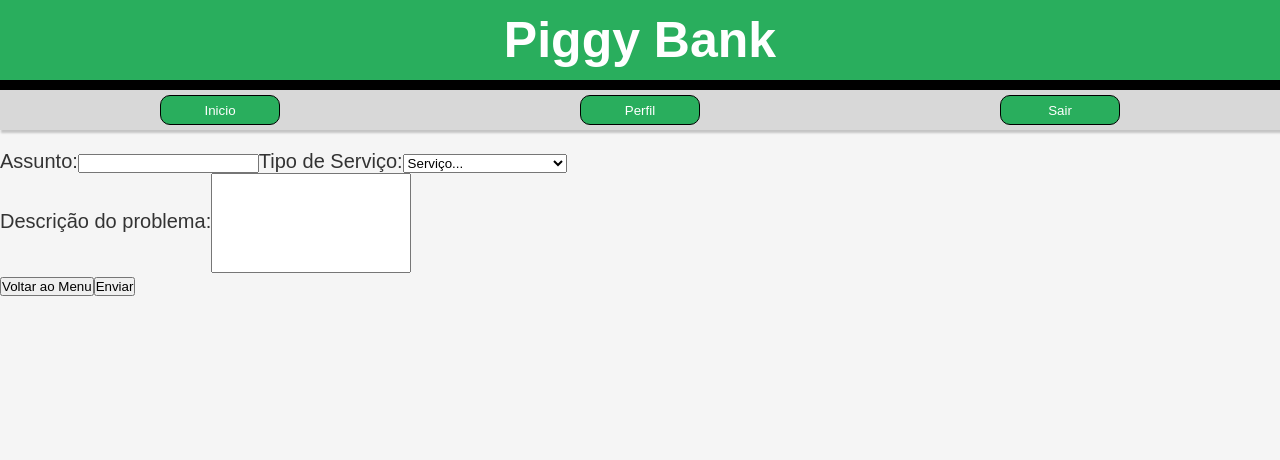
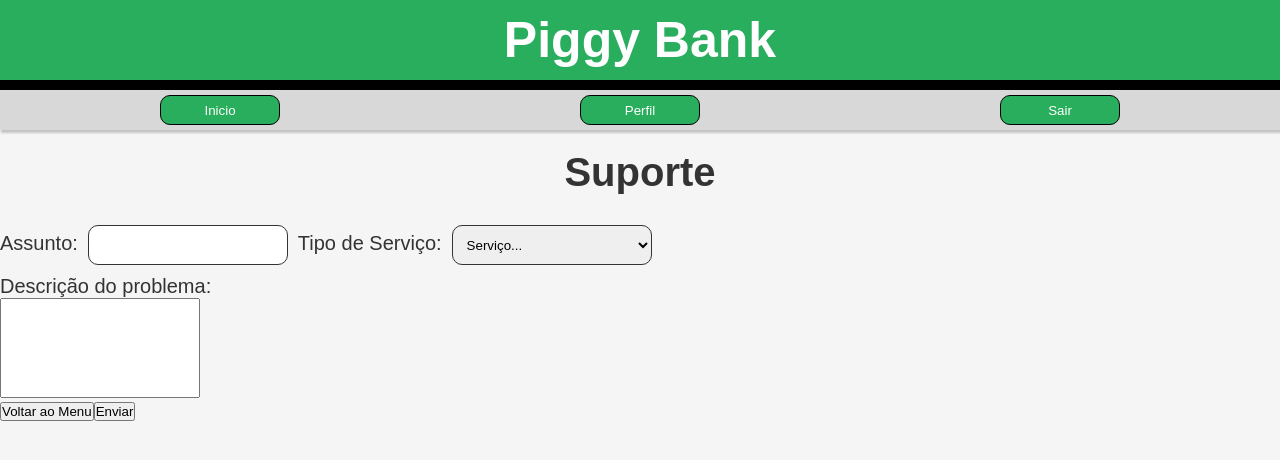
Before and after one commit to Rafcfs/piggybank, a React (Create React App) app in the folder frontend/: page /suporte in a window 1280 px wide. Shown: the top 460 px of the page. Built offline with nearby package versions, Linux system fonts and the light colour scheme; the HTML template or start-up script is replaced by a standard one.

Commit message:
request suport

```diff
--- a/frontend/src/screens/Login/index.tsx
+++ b/frontend/src/screens/Login/index.tsx
@@ -18,8 +18,10 @@ const Login: React.FC = () => {
                         <PrimaryLabel>Senha:</PrimaryLabel>
                         <PrimaryImput type={"password"} />
                     </div>
-                    <Link to="/menu"><PrimaryButton>Entrar</PrimaryButton></Link>
-                    <Link to="/SelectRegister"><PrimaryButton>Criar Conta</PrimaryButton></Link>
+                    <div style={{display: "flex"}}>
+                        <Link to="/menu"><PrimaryButton>Entrar</PrimaryButton></Link>
+                        <Link to="/SelectRegister"><PrimaryButton>Criar Conta</PrimaryButton></Link>
+                    </div>
                 </FormLogin>
             </AlignForm>
         </Container>
--- a/frontend/src/screens/Login/styles.ts
+++ b/frontend/src/screens/Login/styles.ts
@@ -9,6 +9,7 @@ export const AlignForm = styled.div`
     display: flex;
     justify-content: center;
     align-items: center;
+    margin-top: 50px;
 `
 
 export const FormLogin = styled.div`
--- a/frontend/src/screens/Movement/index.tsx
+++ b/frontend/src/screens/Movement/index.tsx
@@ -8,10 +8,6 @@ import { RequestSuport } from "../../services/RequestSuport";
 import { ButtonMoviment, ButtonMovimentDest, Container, Division, DivMargin, DivRadioButton, InputMoviment, TitleMoviment, ViewDestinatario, ViewOrigem } from "./styles";
 
 export function Moviment() {
-    async function HandleLogin(){
-        RequestSuport()
-    }
-
     return (
         <Container>
             <Header />
@@ -72,7 +68,7 @@ export function Moviment() {
 
                     <DivMargin>
                         <Link to="/menu"> <ButtonMovimentDest>Cancelar</ButtonMovimentDest></Link>
-                        <ButtonMovimentDest onClick={HandleLogin}>Trasnferir</ButtonMovimentDest>
+                        <ButtonMovimentDest onClick={() => {}}>Trasnferir</ButtonMovimentDest>
                     </DivMargin>
 
                 </ViewDestinatario>
--- a/frontend/src/screens/RegisterLegalClient/index.tsx
+++ b/frontend/src/screens/RegisterLegalClient/index.tsx
@@ -42,7 +42,7 @@ const RegisterLegalClient: React.FC = () => {
                             <Divquatro>
                                 <div>
                                     <label>Inscrição Estadual:</label>
-                                    <PrimaryImput type={"Text"} {...register("inscricao_estadual")} />
+                                    <PrimaryImput type={"Text"} {...register("incricao_estadual")} />
                                 </div>
                                 <div>
                                     <label>Nome do Responsável:</label>
--- a/frontend/src/screens/Support/index.tsx
+++ b/frontend/src/screens/Support/index.tsx
@@ -1,40 +1,52 @@
-import axios from "axios";
 import React from "react";
+import { useForm } from "react-hook-form";
 import { Link } from "react-router-dom";
 import { Header } from "../../components/Header";
 import { NavBar } from "../../components/NavBar";
 import { RequestSuport } from "../../services/RequestSuport";
+import { PrimaryImput } from "../../styles/primary";
+import { Selectinput } from "../RegisterPhysicalCustomer/styles";
 
 const Support: React.FC = () => {
+
+    async function handleSuportRequest(data: any) {
+        RequestSuport(data)
+    }
+
+    const { register, handleSubmit } = useForm()
+
     return (
         <div>
             <Header />
             <NavBar />
-            <form onSubmit={() => { }}>
+            <h1 style={{ textAlign: "center", marginBottom: 20, marginTop: 20 }}>Suporte</h1>
+            <div>
+                <form onSubmit={handleSubmit(handleSuportRequest)}>
                     <div>
                         <label>Assunto:
-                        <input type={"text"} />
+                            <PrimaryImput type={"text"} {...register("assunto")} />
                         </label>
                         <label>Tipo de Serviço:
-                        <select>
+                            <Selectinput {...register("servico")}>
                                 <option value="">Serviço...</option>
                                 <option value="AS">Ajuda com Suporte</option>
                                 <option value="AR">Ajuda com Reembolsos</option>
                                 <option value="AP">Ajuda com Pagamentos</option>
                                 <option value="AS">Ajuda com Senha</option>
                                 <option value="AC">Ajuda com Cartão</option>
-                        </select>
+                            </Selectinput>
                         </label>
                     </div>
                     <div>
                         <label>Descrição do problema:</label>
-                    <input style={{ width: 200, height: 100 }} type={"text"} />
+                        <input {...register("descricao")} style={{ width: 200, height: 100, display: "flex", justifyContent: "flex-start" }} type={"text"} />
                     </div>
                     <div>
                         <Link to="/menu"> <button>Voltar ao Menu</button></Link>
-                    <button onClick={() => RequestSuport}>Enviar</button>
+                        <button type="submit">Enviar</button>
                     </div>
                 </form>
+            </div>
         </div>
     )
 }
--- a/frontend/src/services/RequestSuport.ts
+++ b/frontend/src/services/RequestSuport.ts
@@ -1,11 +1,17 @@
 import api from "./api";
 
-export async function RequestSuport() {
+type Suport = {
+    assunto: string;
+    servico: string;
+    descricao: string;
+}
+
+export async function RequestSuport(params: Suport) {
     const response =
         await api.post("suporte/", {
-            assunto: "test",
-            servico: "AP",
-            descricao: "masterard",
+            assunto: params.assunto,
+            servico: params.servico,
+            descricao: params.descricao,
             idfuncionario: 1,
             idcliente: 1
         })
```
Also changed, not shown: 1 other file (tests, documents, lock files or other folders). Lines whose indentation alone changed are shown as unchanged.
